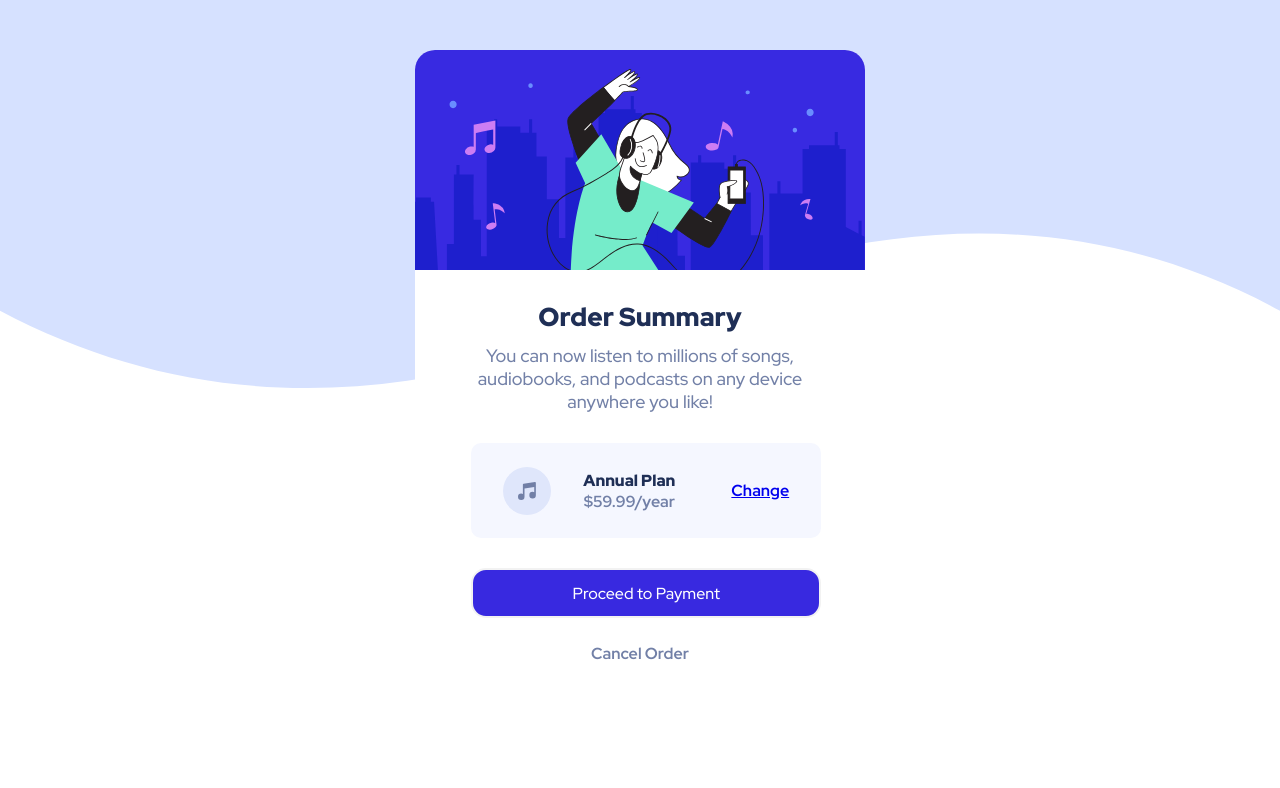
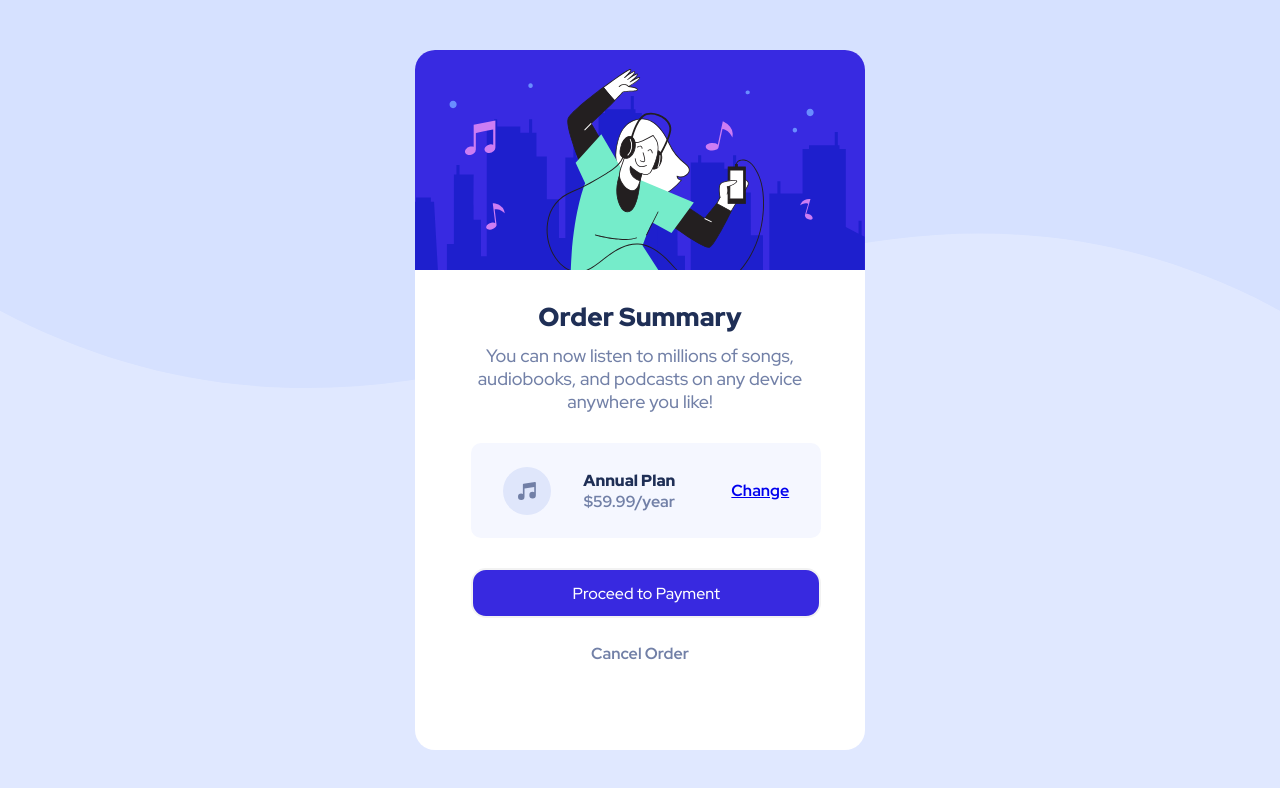
Before and after one commit to don1257/react-mentor-order-summary-component, a React (Create React App) app: page / in a window 1280 px wide. Shown: the top 788 px of the page. Built offline with nearby package versions, Linux system fonts and the light colour scheme.

Commit message:
Removed absolutes and amended background image

```diff
--- a/src/App.css
+++ b/src/App.css
@@ -2,14 +2,26 @@
   display: flex;
   align-items: center;
   justify-content: center;
-  height: 100vh;
-  width: 100vw;
+  min-height: 100vh;
+  background-image: url('./images/pattern-background-desktop.svg');
+  background-size: contain;
+  background-color: hsl(225, 100%, 94%);
+  background-repeat: no-repeat;
 }
 
-.PatternBackground {
-  position: absolute;
-  z-index: -1;
-  top:0;
-  left: 0;
-  width: 100vw;
+@media (max-width: 767px) {
+  .App {
+    background-image: url('./images/pattern-background-mobile.svg');
+  }
 }
+
+@media (min-width: 768px) {
+  .App {
+    background-image: url('./images/pattern-background-desktop.svg');
+  }
+}
+
+.App > .Container {
+  min-height: 100%;
+  width: 100%;
+}
--- a/src/App.tsx
+++ b/src/App.tsx
@@ -1,40 +1,13 @@
-import React, { useState, useEffect } from 'react';
+import React from 'react';
 import './App.css';
 import Card from "./components/Card/Card";
-import patternBackgroundDesktop from "./images/pattern-background-desktop.svg";
-import patternBackgroundMobile from "./images/pattern-background-mobile.svg";
-import desktopDesign from './design/desktop-design.jpg'
 
 function App() {
-    const [backgroundImage, setBackgroundImage] = useState('');
-
-    const handleMediaQuery = () => {
-        if (window.matchMedia("(max-width: 768px)").matches) {
-            setBackgroundImage(patternBackgroundMobile);
-        } else {
-            setBackgroundImage(patternBackgroundDesktop);
-        }
-    };
-
-    useEffect(() => {
-        handleMediaQuery(); // Set initial background image on load
-
-        window.addEventListener('resize', handleMediaQuery);
-        return () => {
-            window.removeEventListener('resize', handleMediaQuery);
-        };
-    }, []);
 
     return (
-        <div className='App' >
-            <img
-                src={backgroundImage}
-                alt='Pattern background'
-                className='PatternBackground'
-            />
+        <div className='App'>
             <Card/>
         </div>
-
     );
 }
 
```
